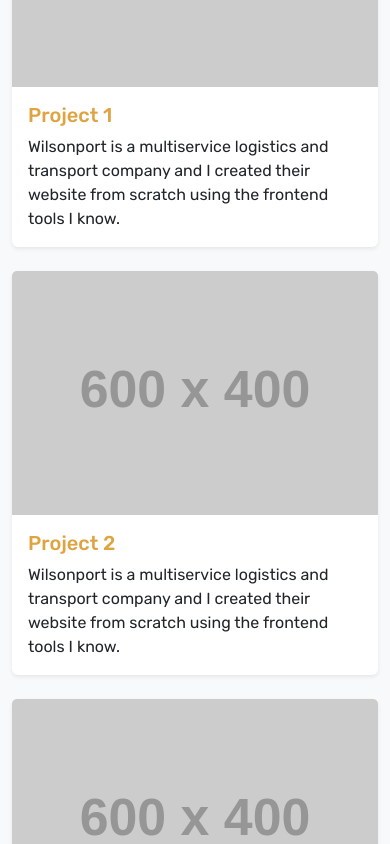
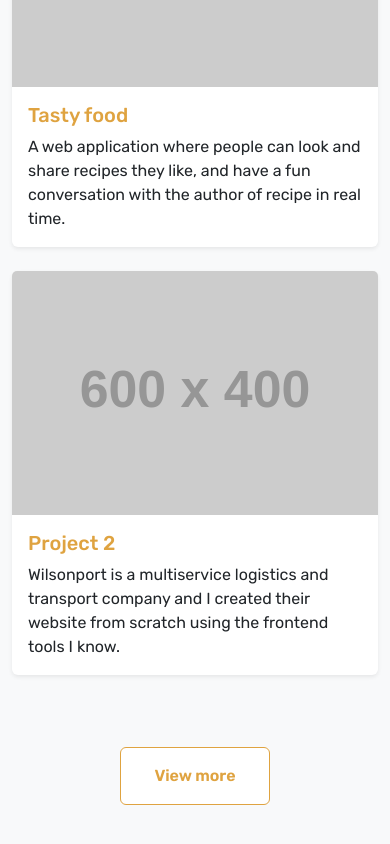
Before and after one commit to token-hub/my-porfolio-v2, a React (Vite) app: page / in a window 390 px wide. Shown: the part 2900-3744 px from the top of the page. Built offline with nearby package versions, Linux system fonts and the light colour scheme.

Commit message:
add view more projects on small screens

```diff
--- a/src/components/project.jsx
+++ b/src/components/project.jsx
@@ -1,6 +1,12 @@
-function Project({ image = 'https://placehold.co/600x400', imageWebp, name = '', description = '' }) {
+function Project({
+    image = 'https://placehold.co/600x400',
+    imageWebp,
+    name = '',
+    description = '',
+    belongsToViewMore = false
+}) {
     return (
-        <div className="col-md-6">
+        <div className={`col-md-6 animated-project ${belongsToViewMore ? 'd-none fade-slide' : ''}`}>
             <div className="card project border-0 shadow-sm mb-4">
                 <div className="position-relative">
                     <picture>
--- a/src/components/projects.jsx
+++ b/src/components/projects.jsx
@@ -1,30 +1,11 @@
 import Project from './project';
-const projects = [
-    {
-        name: 'Project 1',
-        description:
-            'Wilsonport is a multiservice logistics and transport company and I created their website from scratch using the frontend tools I know.'
-    },
-    {
-        name: 'Project 2',
-        description:
-            'Wilsonport is a multiservice logistics and transport company and I created their website from scratch using the frontend tools I know.'
-    },
-    {
-        name: 'Project 3',
-        description:
-            'Wilsonport is a multiservice logistics and transport company and I created their website from scratch using the frontend tools I know.'
-    },
-    {
-        name: 'Project 4',
-        description:
-            'Wilsonport is a multiservice logistics and transport company and I created their website from scratch using the frontend tools I know.'
-    }
-];
+import { getProjects } from '../lib/projects';
+import { viewMore } from '../lib/animations';
+
+const projects = getProjects();
+
 function Projects() {
-    const hasMoreProjects = projects.length > 2;
-    const initialVisibleProjects = projects.slice(0, 2);
-    const moreProjects = projects.slice(2);
+    const hasViewMore = projects.some((p) => p.belongsToViewMore);
     return (
         <section id="projects" className="py-6 py-md-8 bg-light">
             <div className="container hiddenAndPushedDown">
@@ -47,49 +28,22 @@ function Projects() {
                     </p>
                 </div>
                 <div className="row">
-                    {initialVisibleProjects.map(({ name, description, image, imageWebp }) => {
-                        return (
-                            <Project
-                                key={name}
-                                name={name}
-                                description={description}
-                                image={image}
-                                imageWebp={imageWebp}
-                            />
-                        );
+                    {projects.map((project) => {
+                        return <Project key={project.name} {...project} />;
                     })}
 
-                    {hasMoreProjects && (
-                        <>
-                            <div id="moreProjects" className="d-sm-block collapse navbar-collapse">
-                                <div className="row">
-                                    {moreProjects.map(({ name, description, image, imageWebp }) => {
-                                        return (
-                                            <Project
-                                                key={name}
-                                                name={name}
-                                                description={description}
-                                                image={image}
-                                                imageWebp={imageWebp}
-                                            />
-                                        );
-                                    })}
-                                </div>
-                            </div>
                     <button
-                                className="navbar-toggler d-sm-none project_toggler mt-5 fw-semibold text-primary bg-white p-3 rounded border border-primary"
+                        id="project-view-more"
+                        className={`project_toggler mt-5 fw-semibold text-primary bg-white p-3 rounded border border-primary ${
+                            hasViewMore ? '' : 'd-none'
+                        }`}
                         style={{ width: 150, margin: '0 auto' }}
                         type="button"
-                                data-bs-toggle="collapse"
-                                data-bs-target="#moreProjects"
-                                aria-controls="moreProjects"
-                                aria-expanded="false"
-                                aria-label="Toggle navigation"
+                        aria-label="Toggle project view more"
+                        onClick={() => viewMore('#project-view-more', '.animated-project.fade-slide')}
                     >
                         View more
                     </button>
-                        </>
-                    )}
                 </div>
             </div>
         </section>
--- /dev/null
+++ b/src/lib/constants.js
@@ -0,0 +1,7 @@
+export const BREAKPOINTS = {
+    sm: '576px',
+    md: '768px',
+    lg: '992px',
+    xl: '1200px',
+    xxl: '1400px'
+};
--- /dev/null
+++ b/src/lib/projects.js
@@ -0,0 +1,41 @@
+import { BREAKPOINTS } from './constants';
+
+const projects = [
+    {
+        name: 'Tasty food',
+        description:
+            'A web application where people can look and share recipes they like, and have a fun conversation with the author of recipe in real time.'
+    },
+    {
+        name: 'Project 2',
+        description:
+            'Wilsonport is a multiservice logistics and transport company and I created their website from scratch using the frontend tools I know.'
+    },
+    {
+        name: 'Project 3',
+        description:
+            'Wilsonport is a multiservice logistics and transport company and I created their website from scratch using the frontend tools I know.'
+    },
+    {
+        name: 'Project 4',
+        description:
+            'Wilsonport is a multiservice logistics and transport company and I created their website from scratch using the frontend tools I know.'
+    }
+];
+
+export function getProjects(defaultVisibleCount = 2) {
+    let modifiedProjects = projects;
+    const mediaQuery = window.matchMedia(`(max-width: ${BREAKPOINTS.sm})`);
+
+    if (mediaQuery.matches) {
+        modifiedProjects = modifiedProjects.map((project, index) => {
+            if (index > defaultVisibleCount - 1) {
+                return { ...project, belongsToViewMore: true };
+            } else {
+                return project;
+            }
+        });
+    }
+
+    return modifiedProjects;
+}
--- a/src/scss/abstract/_utilities.scss
+++ b/src/scss/abstract/_utilities.scss
@@ -83,3 +83,16 @@ svg {
 #contact-me .container {
     transition: all 0.3s ease-in;
 }
+
+.fade-slide {
+    opacity: 0;
+    transform: translateY(-10px);
+    transition:
+        opacity 0.4s ease,
+        transform 0.4s ease;
+}
+
+.show {
+    opacity: 1;
+    transform: translateY(0);
+}
```
Also changed, not shown: src/lib/animations.js. Lines whose indentation alone changed are shown as unchanged.
